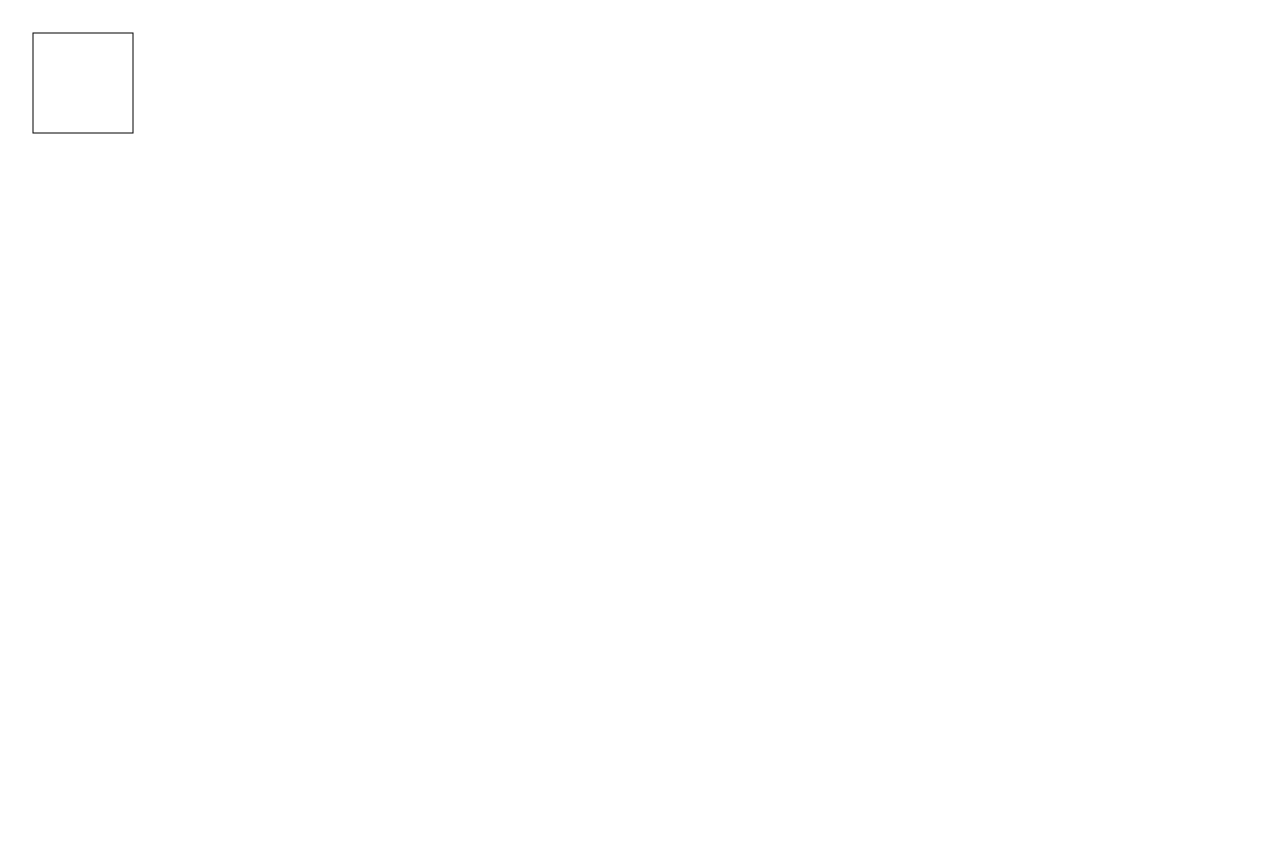
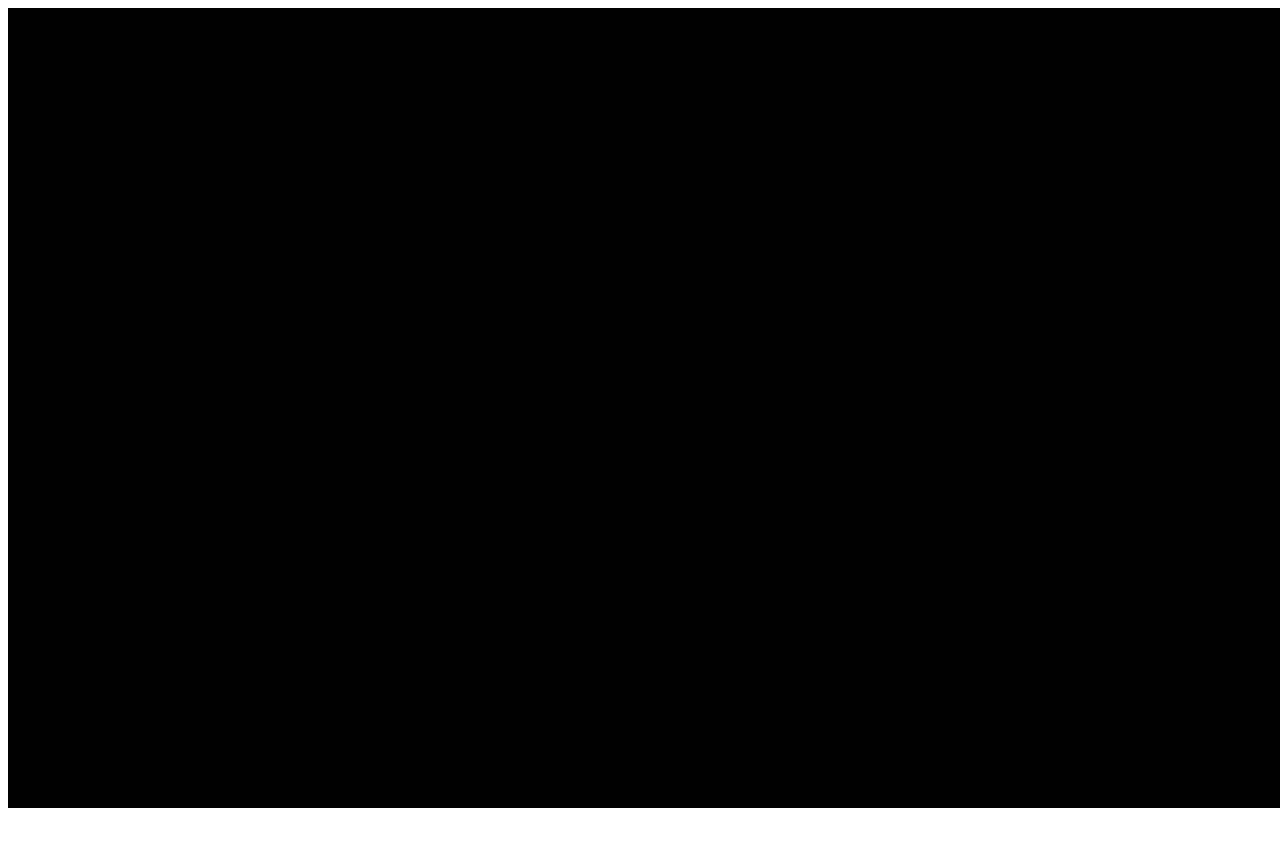
Before and after one commit to Anurag07-07/Drawapp, a Next.js app in the folder apps/ed_frontend/: page /canvas/1 in a window 1280 px wide. Shown: the top 846 px of the page. After the commit the page ends 820 px from the top, so only its background shows below. Built offline with nearby package versions, Linux system fonts and the light colour scheme.

Commit message:
Complete Rendering logic of rectangle shape

```diff
--- /dev/null
+++ b/apps/ed_frontend/app/canvas/[roomId]/page.css
@@ -0,0 +1,26 @@
+/* Remove scrollbar and disable scroll */
+html, body {
+  padding: 0%;
+  overflow: hidden;   /* Hides both horizontal & vertical scroll */
+  height: 100%;       /* Ensure full viewport height */
+  margin: 0;
+  box-sizing: border-box;
+  background-color: black;
+}
+
+.box{
+  margin: 0;
+  padding: 0%;
+  box-sizing: border-box;
+}
+
+canvas{
+  display: block;
+  background: black;
+  position: absolute;
+  margin: 0;
+  padding: 0%;
+  box-sizing: border-box;
+  top: 0;
+  left: 0;
+}
--- a/apps/ed_frontend/app/canvas/[roomId]/page.tsx
+++ b/apps/ed_frontend/app/canvas/[roomId]/page.tsx
@@ -1,59 +1,56 @@
 'use client'
+import { drawInit } from "@/app/draw"
 import { useEffect, useRef } from "react"
-
+import './page'
 export default function Canvas() {
 
   const canvasRef = useRef<HTMLCanvasElement>(null)
 
 
+
   useEffect(()=>{
 
-    if (canvasRef.current) {
-      const canvas = canvasRef.current
-      const ctx = canvas.getContext("2d")
+    if (!canvasRef.current) {
+      return
+    }
 
-      if (!ctx) {
-        return
+    const canvas = canvasRef.current
+    const ctx = canvas.getContext('2d')
+
+    const resize = ()=>{
+      const dpr = window.devicePixelRatio || 1
+      canvas.width = window.innerWidth *dpr
+      canvas.height = window.innerHeight *dpr
+
+      canvas.style.width = `${window.innerWidth}px`
+      canvas.style.height = `${window.innerHeight}px`
+
+      if (ctx) {
+        ctx.setTransform(1,0,0,1,0,0)
+        ctx.scale(dpr,dpr)
+        ctx.fillStyle = "black"
+        ctx.fillRect(0,0,canvas.width,canvas.height)
       }
+    }
 
-      ctx?.strokeRect(25,25,100,100) //x:25 y:25 is postion and width:100 height:100
+    resize()
 
-      let clicked = false
-      let startX = 0;
-      let startY = 0;
-      canvas.addEventListener('mousedown',(e)=>{
-        clicked = true
-        startX = e.clientX
-        startY = e.clientY
-      })
-
-      canvas.addEventListener('mouseup',(e)=>{
-        clicked = false
-        console.log(e.clientX);
-        console.log(e.clientY);
-      })
-
-      canvas.addEventListener('mousemove',(e)=>{
-        if (clicked) {
-          //Physics Basic Logic
-          const width = e.clientX-startX
-          const height = e.clientY-startY
+    window.addEventListener("resize",resize)
 
 
-          ctx.clearRect(0,0,canvas.width,canvas.height)
-          //Fill the Canva with black color
-          ctx.fillStyle = `rgba(0,0,0.1)`
-          ctx.fillRect(0,0,canvas.width,canvas.height)
-          //Create  a stroke of White color
-          ctx.strokeStyle = `rgba(255,255,255)`
-          ctx.strokeRect(startX,startY,width,height)
-        }
-      })
+    if (canvasRef.current) {
+      drawInit(canvasRef.current)
     }
+
+
 
   },[canvasRef])
 
-  return <div>
-    <canvas ref={canvasRef} width={1000} height={1000} ></canvas>
-  </div>
+  useEffect(() => {
+  document.body.style.overflow = "hidden";
+  return () => {
+    document.body.style.overflow = "auto";
+  };
+}, []);
+  return <canvas ref={canvasRef} ></canvas>
 }
--- /dev/null
+++ b/apps/ed_frontend/app/draw/index.ts
@@ -0,0 +1,75 @@
+type Shape = {
+  type:"rect",
+  x:number
+  y:number
+  width:number
+  height:number
+} | {
+  type:"circ",
+  centerX:number
+  centerY:number
+  radius:number
+}
+export function drawInit(canvas:HTMLCanvasElement){
+
+  const existingShape:Shape[] = []
+
+
+  const ctx = canvas.getContext("2d")
+
+      if (!ctx) {
+        return
+      }
+
+  ctx?.strokeRect(25,25,100,100) //x:25 y:25 is postion and width:100 height:100
+      let clicked = false
+      let startX = 0;
+      let startY = 0;
+      canvas.addEventListener('mousedown',(e)=>{
+        clicked = true
+        startX = e.clientX
+        startY = e.clientY
+      })
+
+      canvas.addEventListener('mouseup',(e)=>{
+        clicked = false
+        //Calculate Height and Width
+        const height = e.clientY-startY
+        const width = e.clientX-startX
+
+        existingShape.push({
+          type:"rect",
+          x:startX,
+          y:startY,
+          width:width,
+          height:height
+        })
+      })
+
+      canvas.addEventListener('mousemove',(e)=>{
+        if (clicked) {
+          //Physics Basic Logic
+          const width = e.clientX-startX
+          const height = e.clientY-startY
+          clearCanvas(ctx,canvas,existingShape)
+          //Create  a stroke of White color
+          ctx.strokeStyle = `rgba(255,255,255)`
+          ctx.strokeRect(startX,startY,width,height)
+        }
+    })
+}
+
+function clearCanvas(ctx:CanvasRenderingContext2D,canvas:HTMLCanvasElement,existingShape:Shape[]){
+  // Clear Canva Logic
+  ctx.clearRect(0,0,canvas.width,canvas.height)
+  //Fill the Canva with black color
+  ctx.fillStyle = `rgba(0,0,0.1)`
+  ctx.fillRect(0,0,canvas.width,canvas.height)
+  // render all the shapes
+  existingShape.map((shape)=>{
+    if (shape.type === 'rect') {
+      ctx.strokeRect(shape.x,shape.y,shape.width,shape.height)
+      ctx.strokeStyle = `rgba(255,255,255)`
+    }
+  })
+}
```
